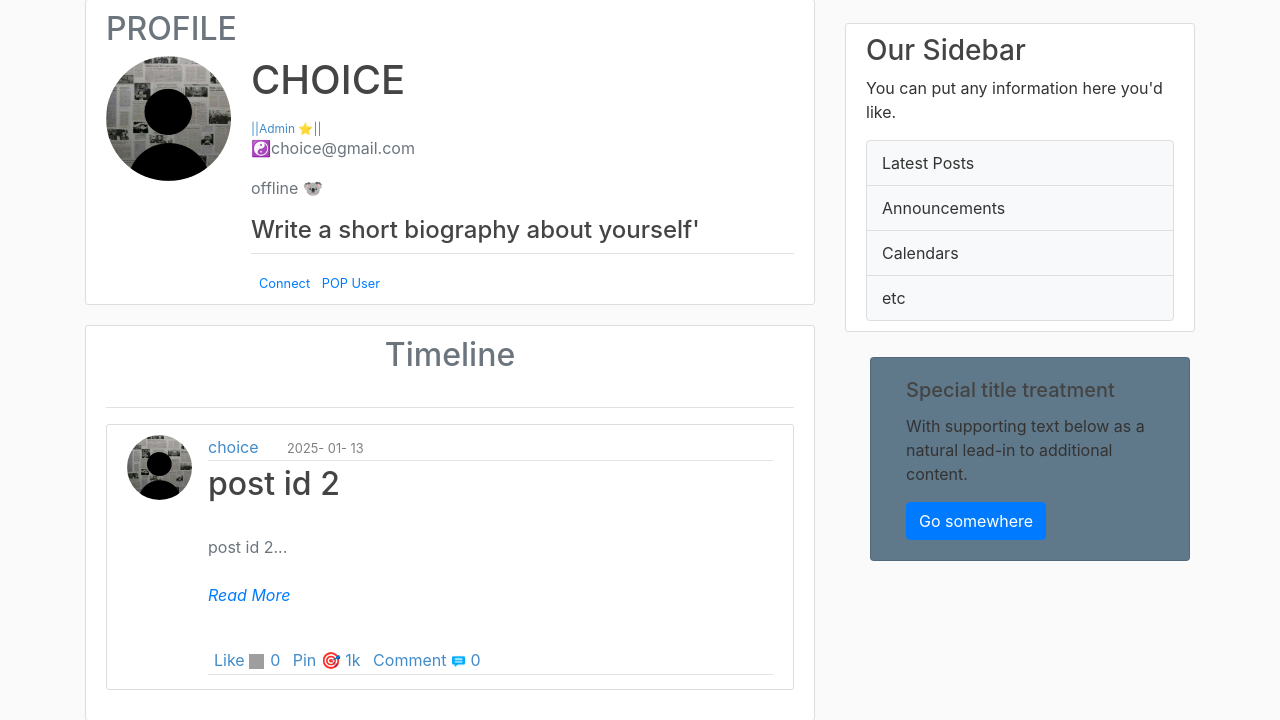
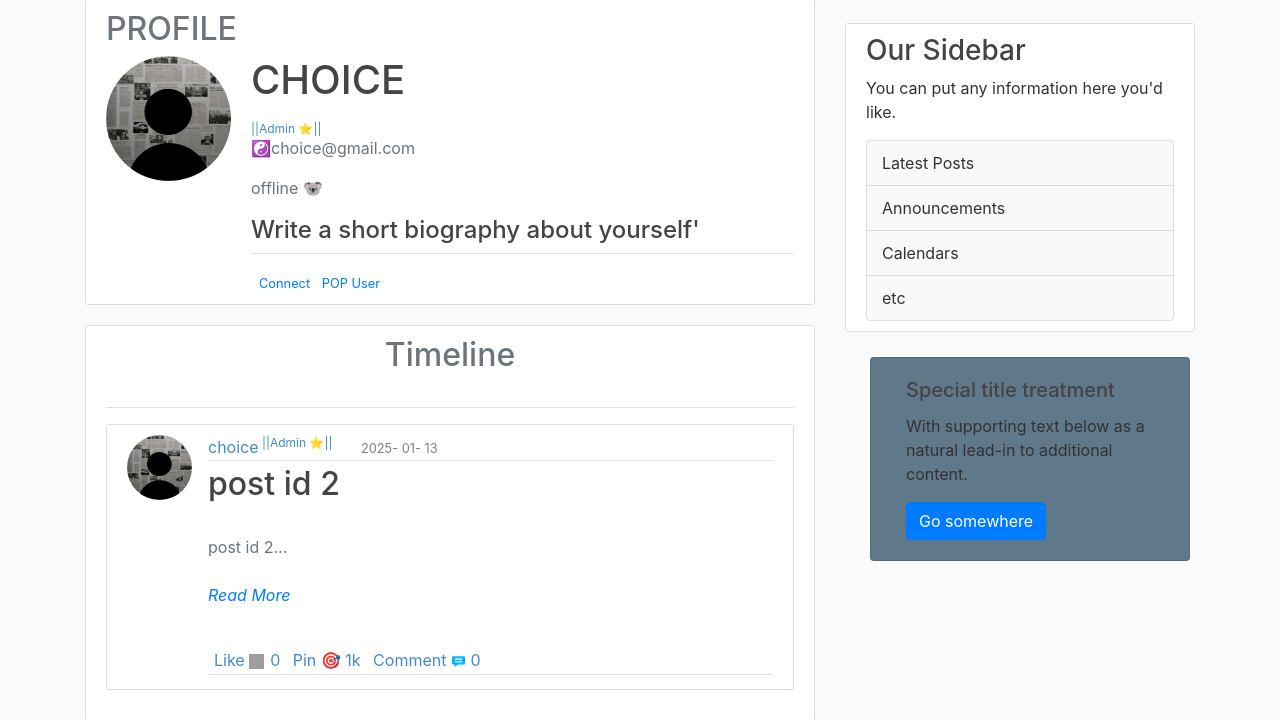
Before and after one commit to dibie403/flask_blog_application, a Flask app: a page that uses flaskblog/templates/search_person.html in a window 1280 px wide. Shown: the part 81-801 px from the top of the page. Run offline with Flask 3, Linux system fonts and the light colour scheme; a user stored in the database is signed in; data comes from the database, SQL or seed files in the repository; parts of the project's set-up code (start-up, migrations or seed data) failed here and were passed over; grey boxes are pictures that could not be loaded.

Commit message:
push the new username view changes

```diff
--- a/flaskblog/templates/search_person.html
+++ b/flaskblog/templates/search_person.html
@@ -38,7 +38,14 @@
           <img class="rounded-circle article-img" src="{{ picture }}">
           <div class="media-body">
             <div class="article-metadata ">
-              <h9 style = "color: #428bca">{{ user.username }}</h9>
+               {% if user.is_admin and user.email =='dibieemmanuel403@gmail.com' %}
+                 <h9 style = "color: #428bca">{{ user.username }}</h9><sup style = "color: #428bca"> ||Founder 🎟️||</sup>
+                {% elif user.is_admin and user.email !='dibieemmanuel403@gmail.com' %}
+                 <h9 style = "color: #428bca">{{ user.username }}</h9><sup style = "color: #428bca"> ||Admin ⭐||</sup>
+                {% else %}
+                 <h6 class="account-heading">{{ user.username.upper() }}</h6>
+                {% endif %}
+
               <small style = "color: grey" class=ml-4>{{ post.date.strftime('%Y- %m- %d')}}</small>
             </div>
             <h2><a class="article-title" href="{{ url_for('post_detail', title=post.title) }}">{{ post.title }}</a></h2>
```
Also changed, not shown: flaskblog/templates/post_detail.html (+4 -4 lines).
